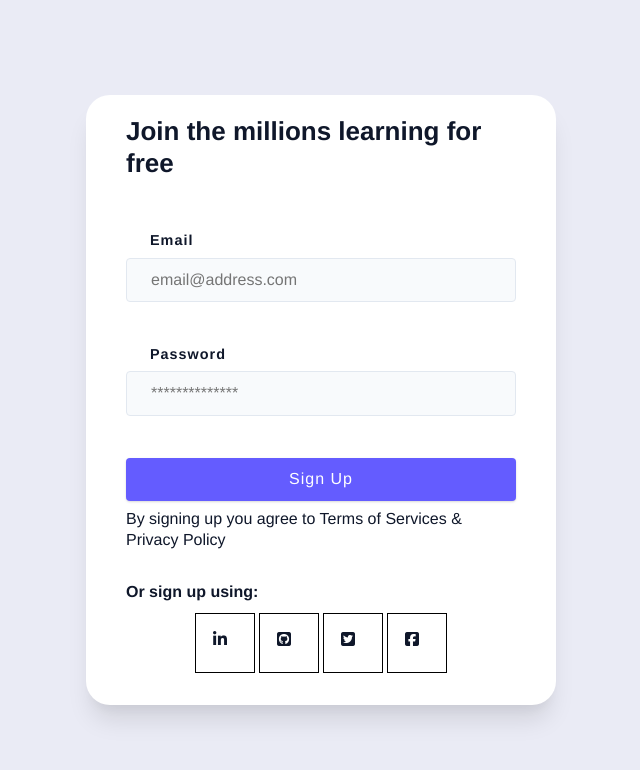
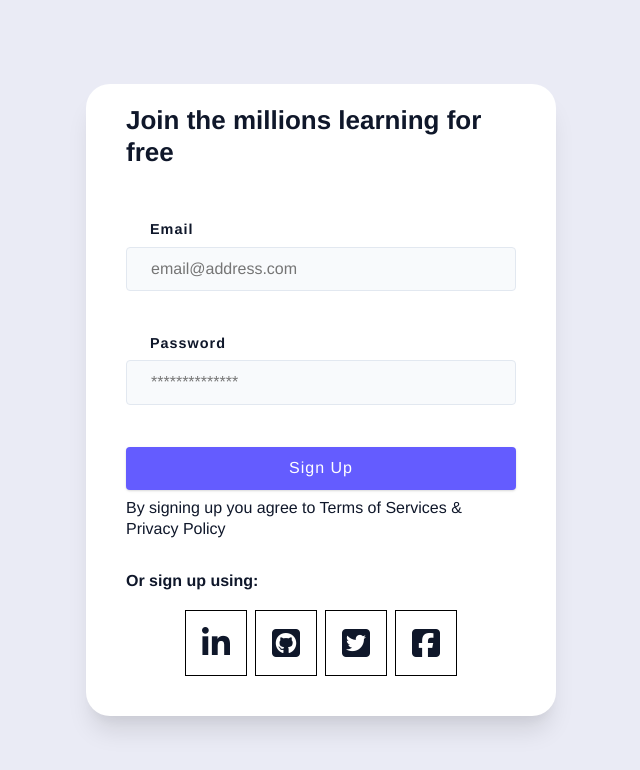
Before and after one commit to Hcmwebs/loginForm, a website: page src/index.html in a window 1280 px wide. Shown: the whole page, without its empty margins (319-959 px from the left). Drawn offline with Linux system fonts and the light colour scheme; files that its build step writes are made by us from their sources; files whose address does not match are found by name.

Commit message:
finished styles of the socialLinks
Signed-off-by: Hezekia Chege Mungai <64218603+Hcmwebs@users.noreply.github.com>

```diff
--- a/src/index.html
+++ b/src/index.html
@@ -48,10 +48,10 @@
       <div class="signUp">
         <strong>Or sign up using:</strong>
         <div class="signUp__links">
-          <span><i class="fab fa-linkedin-in"></i></span>
-          <span><i class="fab fa-github-square"></i></span>
-          <span><i class="fab fa-twitter-square"></i></span>
-          <span><i class="fab fa-facebook-square"></i></span>
+          <span><i class="fab fa-linkedin-in fa-2x"></i></span>
+          <span><i class="fab fa-github-square fa-2x"></i></span>
+          <span><i class="fab fa-twitter-square fa-2x"></i></span>
+          <span><i class="fab fa-facebook-square fa-2x"></i></span>
         </div>
       </div>
     </div>
--- a/src/scss/components/_socialLinks.scss
+++ b/src/scss/components/_socialLinks.scss
@@ -1,28 +1,24 @@
 @use '../abstracts' as *;
 .signUp {
   width: 100%;
-  @include flex(column, center, center);
+  @include flex(column, center, flex-start);
   gap: 0.625rem;
   padding: 0 2.5rem;
   padding-bottom: 2rem;
 
-  strong {
-    align-self: start;
-  }
-
   &__links {
-    @include flex(row, center, center);
-    gap: 0.25rem;
+    @include grid(center);
+    align-self: center;
+    padding: 0.5rem;
+    grid-template-columns: repeat(4, 1fr);
+    gap: 0.5rem;
 
     span {
-      width: 60px;
-      height: 60px;
+      padding: 1rem;
       border: 1px solid #000;
       @include grid(center);
 
       i {
-        width: 24px;
-        height: 24px;
         background-color: #fff;
       }
     }
```
Also changed, not shown: dist/css/styles.css, dist/index.html, 1 other file.
